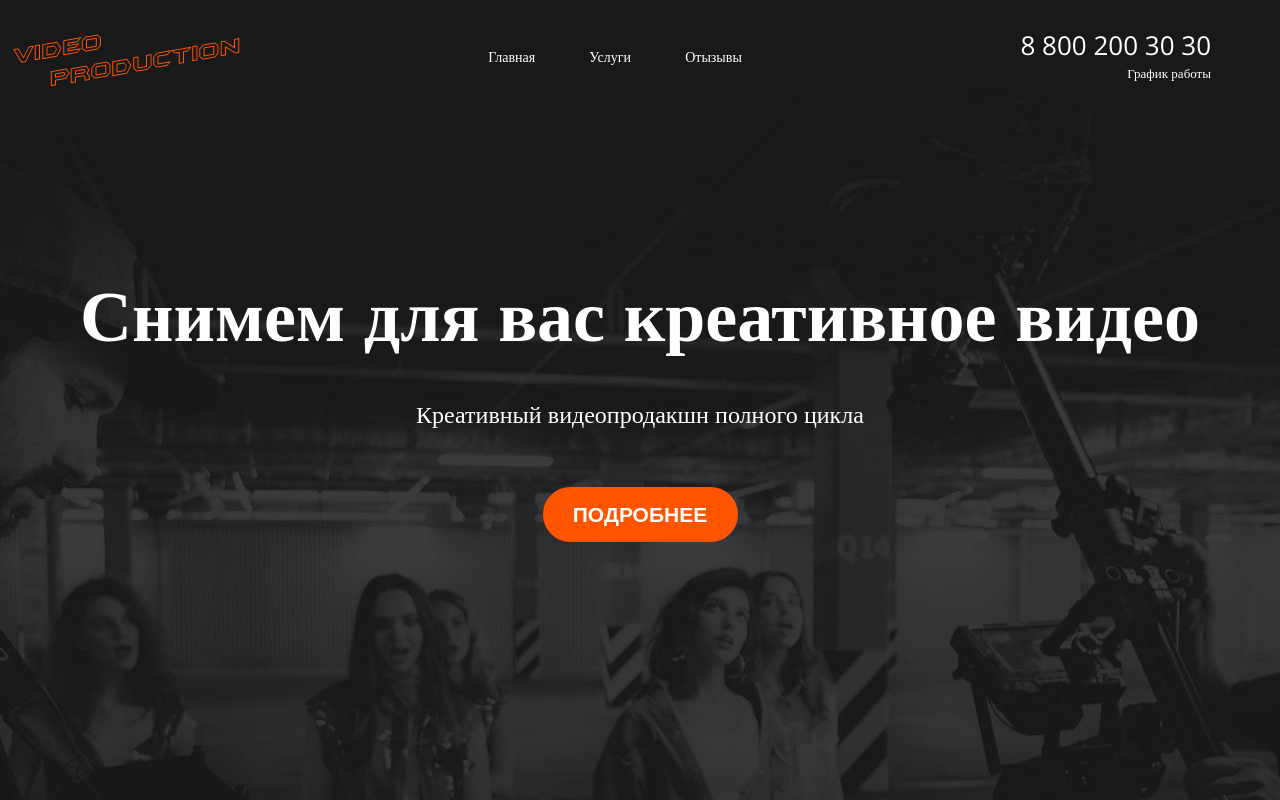
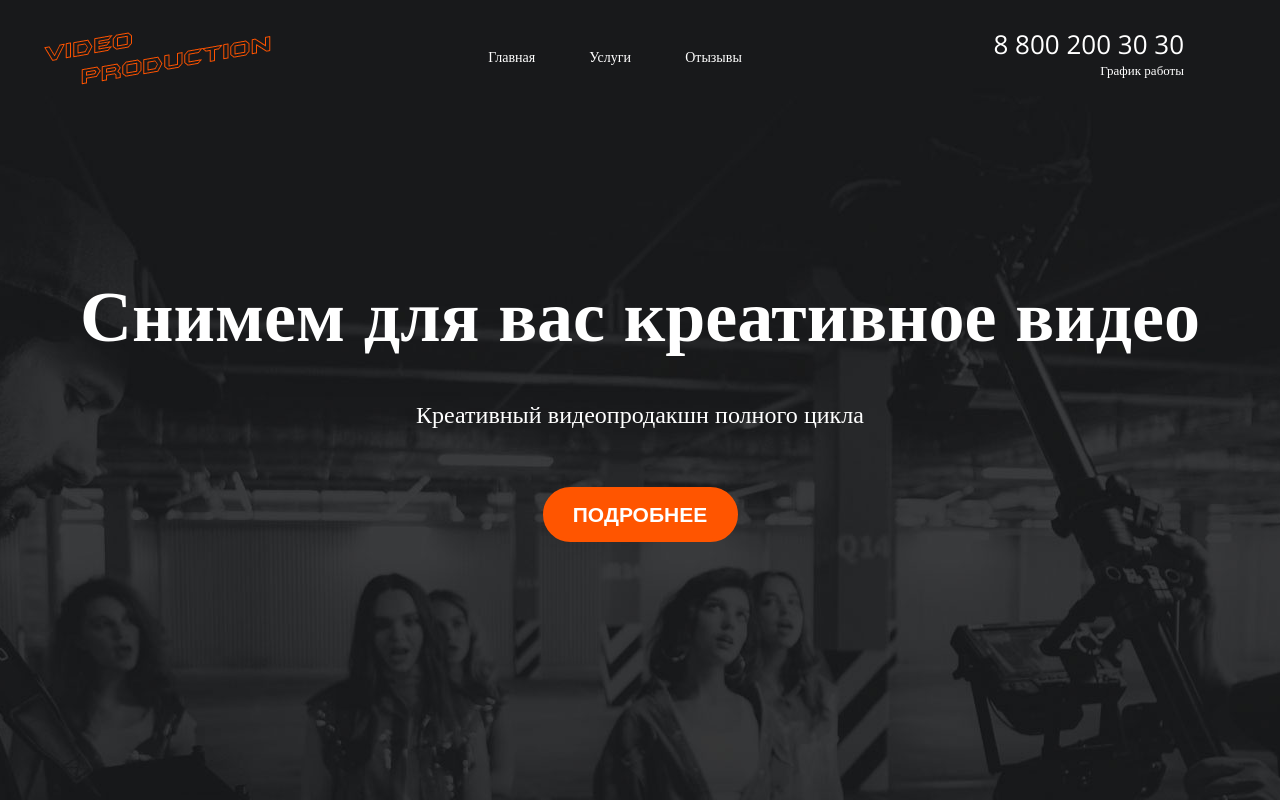
Before and after one commit to Ivan20066/Lesson, a plain HTML site: page index.html in a window 1280 px wide. Shown: the top 800 px of the page. Drawn offline with nearby package versions, Linux system fonts and the light colour scheme.

Commit message:
исправления размеров

```diff
--- a/css/main.css
+++ b/css/main.css
@@ -39,8 +39,8 @@ a {
 .logo {
     display: block;
     position: absolute;
-    top: 34px;
-    left: 0;
+    top: 32px;
+    left: 31px;
 
     }
  .menu {
@@ -73,8 +73,8 @@ a {
  .contacts {
     display: block;
     position: absolute;
-     top: 28px;
-     right: 56px;
+    top: 28px;
+    right: 83px;
      text-align: right;
  }
  .contacts__desc {
@@ -83,7 +83,7 @@ a {
  .contacts__tel {
     text-decoration: none;
     font-size: 26px;
-    line-height: 35px;
+    line-height: 32px;
  }
  .contacts__graph {
     font-size: 13px;
```
